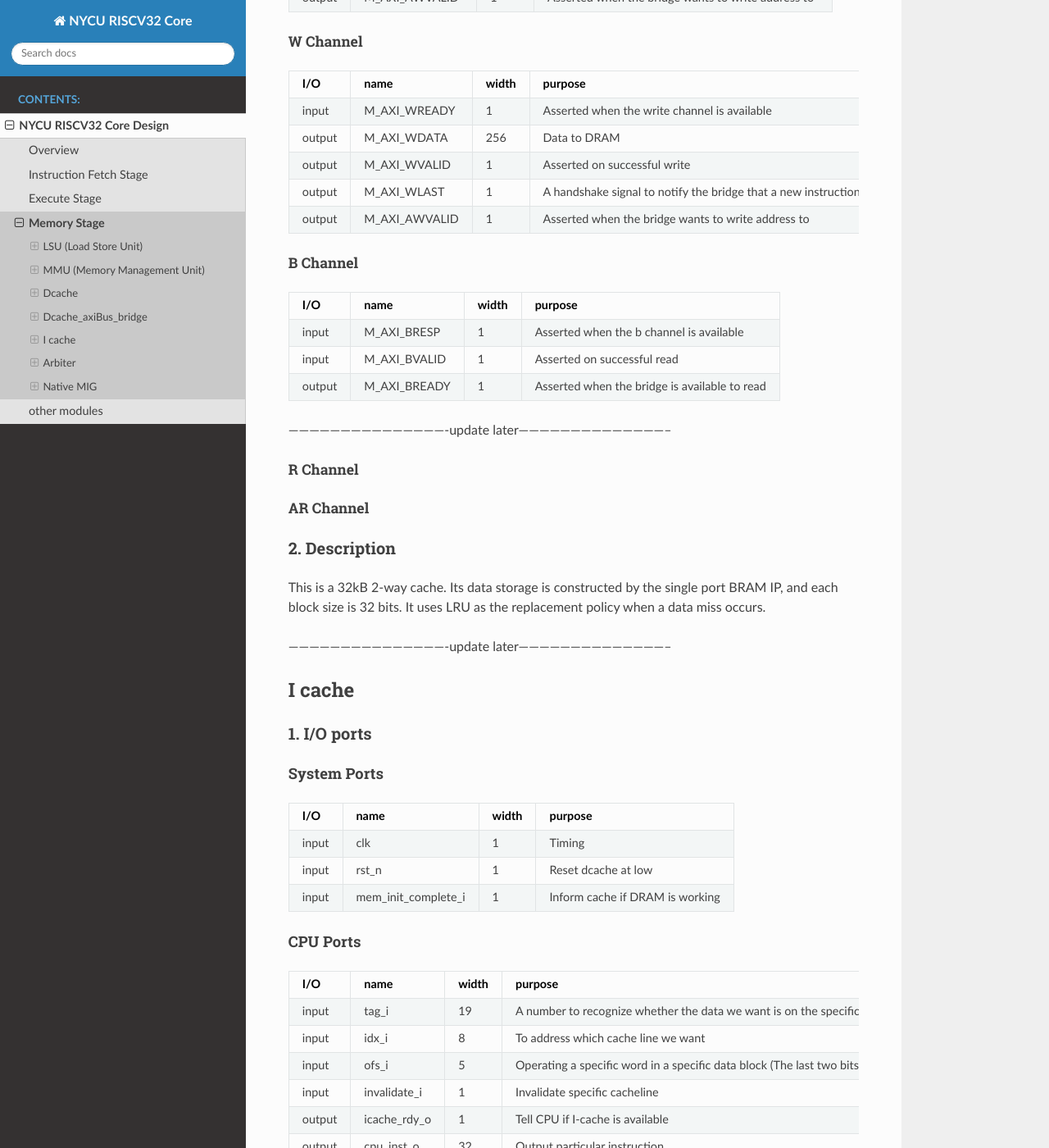
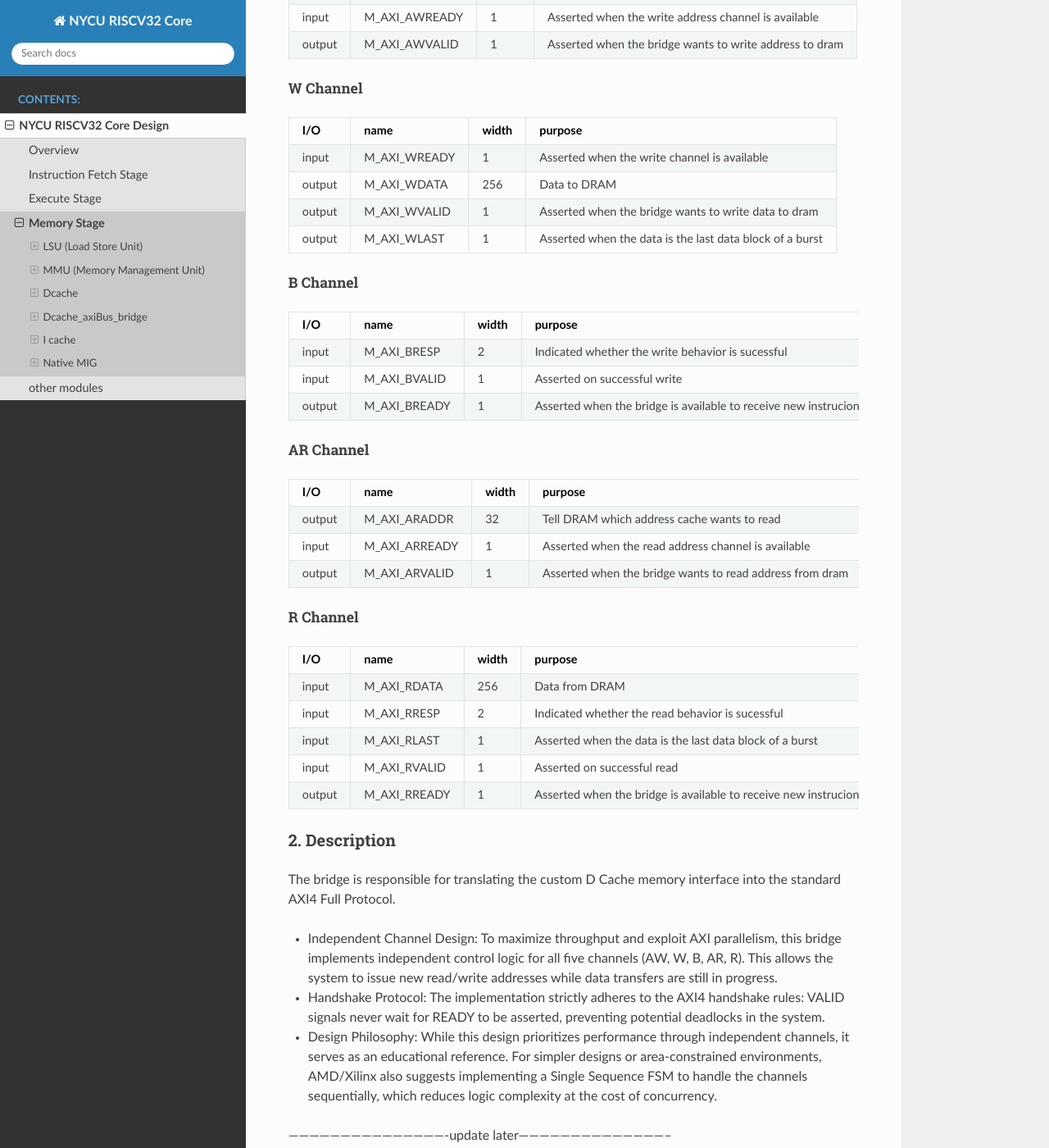
Before and after one commit to ttcn-0906/riscv32-core-doc, a Sphinx documentation site: the page built from docs/source/mem_stage.md, in a window 1280 px wide and 1400 px high, scrolled down 7367 px. Shown: the whole window at 82% size. Built offline with Sphinx 7.4.7 and the Read the Docs theme 3.1.0, drawn with Linux system fonts in a browser that asks for light colours; some of the changed text lies outside the part shown.

Commit message:
Update mem_stage.md

```diff
--- a/docs/source/mem_stage.md
+++ b/docs/source/mem_stage.md
@@ -164,6 +164,7 @@
 | input  | cpu_req_rd   | 1     | CPU wants to read data from the cache                                       |
 | output | cpu_data_o   | 32    | Turn specific data back to the CPU                                          |
 | output | dcache_rdy_o | 1     | A handshake telling CPU if this cache is available or not       |
+| output | dcache_vld_o | 1     | A handshake telling CPU if this cache completes its work       |
 | output | d_exception | 2     | Indicates whether a store or load access fault has occurred       |
 | input  | invalidate_i | 1     | Invalidate specific cacheline                                           |
 | input  | flush_i      | 1     | Flush specific cacheline                                                |
@@ -173,27 +174,29 @@
 | I/O    | name         | width | purpose                                                             |
 |--------|-------------|-------|---------------------------------------------------------------------|
 | output | mem_addr   | 32    | Tell DRAM which address cache wants to write or read                |
+
 ##### Read
 | I/O    | name         | width | purpose                                                             |
 |--------|-------------|-------|---------------------------------------------------------------------|
-| input  | rm_rdy    | 1     | A handshake signal to inform the cache if it can send new instruction to the next stage |
-| input | rm_data   | 256   | Data for DRAM                                                        |
+| input  | rm_rdy    | 1     | A handshake signal to inform the cache if it can send new data to the next stage |
+| input | rm_data   | 256   | Data from DRAM                                                        |
 | input | rm_success | 1     | Asserted on successful cache read                               |
 | input  | rm_complete | 1     | Asserted when the cache read operation completes.                                |
-| output | rm_vld   | 1     | A handshake signal to notify the next cache stage that a new instruction is available    |
+| output | rm_vld   | 1     | Notify the bridge to start a read transaction    |
+
 ##### Write
 | I/O    | name         | width | purpose                                                             |
 |--------|-------------|-------|---------------------------------------------------------------------|
-| input  | wm_rdy    | 1     | A handshake signal to inform cache if it can send new instruction to the next stage |
-| output | wm_data   | 256   | Data from DRAM                                                        |
+| input  | wm_rdy    | 1     | A handshake signal to inform cache if it can send new data to the next stage |
+| output | wm_data   | 256   | Data to DRAM                                                        |
 | input | wm_success | 1     | Asserted on successful cache write                                 |
 | input  | wm_complete | 1    | Asserted when the cache write operation completes                                  |
-| output | wm_vld   | 1     | A handshake signal to notify the next cache stage that a new instruction is available    |
+| output | wm_vld   | 1     | Notify the bridge to start a write transaction    |
 
 
 ### 2. Description
 
-This is a 32kB 2-way cache. Its data storage is constructed by the single port BRAM IP, and each block size is 32 bits. It uses LRU as the replacement policy when a data miss occurs.
+This is a 32KB 2-way Set-Associative Cache. The storage is implemented using Single-Port BRAM IPs. Each Cache Line size is 256 bits (32 bytes), matching the AXI4 burst width. It employs a Least Recently Used (LRU) replacement policy and a Write-back strategy to optimize bus bandwidth.
 
 ## Dcache_axiBus_bridge
 
@@ -210,6 +213,7 @@
 | I/O    | name         | width | purpose                                                             |
 |--------|-------------|-------|---------------------------------------------------------------------|
 | output | mem_addr   | 32    | Tell DRAM which address cache wants to write or read                |
+
 ##### Read
 | I/O    | name         | width | purpose                                                             |
 |--------|-------------|-------|---------------------------------------------------------------------|
@@ -218,6 +222,7 @@
 | output | rm_success | 1     | Asserted on successful read                               |
 | output  | rm_complete | 1     | Asserted when the read operation completes.                                |
 | input | rm_vld   | 1     | A handshake signal to notify the bridge that a new instruction is available    |
+
 ##### Write
 | I/O    | name         | width | purpose                                                             |
 |--------|-------------|-------|---------------------------------------------------------------------|
@@ -233,33 +238,45 @@
 |--------|-------------|-------|---------------------------------------------------------------------|
 | output  | M_AXI_AWADDR    | 32    |  Tell DRAM which address cache wants to write |
 | input  | M_AXI_AWREADY | 1     | Asserted when the write address channel is available |
-| output | M_AXI_AWVALID   | 1     | Asserted when the bridge wants to write address to   |
+| output | M_AXI_AWVALID   | 1     | Asserted when the bridge wants to write address to dram   |
+
 ##### W Channel
 | I/O    | name         | width | purpose                                                             |
 |--------|-------------|-------|---------------------------------------------------------------------|
 | input  | M_AXI_WREADY    | 1     | Asserted when the write channel is available |
 | output | M_AXI_WDATA   | 256   | Data to DRAM                                                        |
-| output | M_AXI_WVALID | 1     | Asserted on successful write                                 |
-| output | M_AXI_WLAST   | 1     | A handshake signal to notify the bridge that a new instruction is available    |
-| output | M_AXI_AWVALID   | 1     | Asserted when the bridge wants to write address to   |
+| output | M_AXI_WVALID | 1     | Asserted when the bridge wants to write data to dram                                |
+| output | M_AXI_WLAST   | 1     |  Asserted when the data is the last data block of a burst    |
+
+
 ##### B Channel
 | I/O    | name         | width | purpose                                                             |
 |--------|-------------|-------|---------------------------------------------------------------------|
-| input  | M_AXI_BRESP    | 1     | Asserted when the b channel is available |
-| input | M_AXI_BVALID | 1     | Asserted on successful read                                 |
-| output | M_AXI_BREADY   | 1     |Asserted when the bridge is available to read |
+| input  | M_AXI_BRESP    | 2     | Indicated whether the write behavior is sucessful |
+| input | M_AXI_BVALID | 1     | Asserted on successful write                                 |
+| output | M_AXI_BREADY   | 1     |Asserted when the bridge is available to receive new instrucion |
 
-
-----------------------------------------------update later--------------------------------------------
+##### AR Channel
+| I/O    | name         | width | purpose                                                             |
+|--------|-------------|-------|---------------------------------------------------------------------|
+| output  | M_AXI_ARADDR    | 32     |  Tell DRAM which address cache wants to read |
+| input | M_AXI_ARREADY | 1     | Asserted when the read address channel is available                                 |
+| output | M_AXI_ARVALID   | 1     |Asserted when the bridge wants to read address from dram |
 
 ##### R Channel
-
-##### AR Channel
+| I/O    | name         | width | purpose                                                             |
+|--------|-------------|-------|---------------------------------------------------------------------|
+| input  | M_AXI_RDATA    | 256     | Data from DRAM |
+| input | M_AXI_RRESP | 2    | Indicated whether the read behavior is sucessful                      |
+| input | M_AXI_RLAST   | 1     |Asserted when the data is the last data block of a burst  |
+| input | M_AXI_RVALID   | 1     |Asserted on successful read   |
+| output | M_AXI_RREADY   | 1     |Asserted when the bridge is available to receive new instrucion  |
 
 ### 2. Description
-
-This is a 32kB 2-way cache. Its data storage is constructed by the single port BRAM IP, and each block size is 32 bits. It uses LRU as the replacement policy when a data miss occurs.
-
+The bridge is responsible for translating the custom D Cache memory interface into the standard AXI4 Full Protocol.
+- Independent Channel Design: To maximize throughput and exploit AXI parallelism, this bridge implements independent control logic for all five channels (AW, W, B, AR, R). This allows the system to issue new read/write addresses while data transfers are still in progress.
+- Handshake Protocol: The implementation strictly adheres to the AXI4 handshake rules: VALID signals never wait for READY to be asserted, preventing potential deadlocks in the system.
+- Design Philosophy: While this design prioritizes performance through independent channels, it serves as an educational reference. For simpler designs or area-constrained environments, AMD/Xilinx also suggests implementing a Single Sequence FSM to handle the channels sequentially, which reduces logic complexity at the cost of concurrency.
 
 ----------------------------------------------update later--------------------------------------------
 ## I cache
@@ -285,56 +302,13 @@
 | output | icache_rdy_o | 1     | Tell CPU if I-cache is available                                        |
 | output | cpu_inst_o   | 32    | Output particular instruction                                           |
 
-#### Arbiter Ports
 
-| I/O    | name         | width | purpose                                                             |
-|--------|-------------|-------|---------------------------------------------------------------------|
-| input  | mem_rdy_i    | 1     | A handshake signal to inform cache if it can send new instruction to arbiter |
-| input  | mem_data_i   | 256   | Data from arbiter (DRAM)                                           |
-| input  | rd_mem_end_i | 1     | Tell cache reading process is done                                  |
-| output | req_rd_mem_o | 1     | Cache requests to read data from memory                               |
-| output | mem_addr_o   | 32    | Tell DRAM which address cache wants to write or read                |
 
 ### 2. Description
 
 This is a 16kB 2-way cache. Its data storage is constructed by BRAM IP, and each block size is 32 bits. It uses FIFO as the replacement policy when a data miss occurs.
 
 
-## Arbiter
-
-### 1. I/O Ports
-
-#### System Ports
-
-| I/O    | name          | width | purpose                   |
-|--------|---------------|-------|---------------------------|
-| input  | clk           | 1     | Timing                    |
-| input  | rst_n         | 1     | Reset caches at low       |
-| input  | init_addr_i   | 32    | Provide DRAM initial values |
-| input  | init_data_i   | 128   | Initial values            |
-| input  | init_end_i    | 1     | Initialization is done    |
-
-#### Dcache Ports
-
-| I/O    | name       | width | purpose                        |
-|--------|------------|-------|--------------------------------|
-| output | d_rd_data_o | 256  | Data Dcache needs             |
-| output | d_rd_end_o  | 1    | Read data process is done      |
-| input  | d_wr_data_i | 256  | Data to store into DRAM        |
-| input  | d_req_wr_i  | 1    | Dcache requests to write to DRAM |
-| input  | d_req_rd_i  | 1    | Dcache requests to read from DRAM |
-| input  | d_addr_i    | 32   | Address for DRAM write/read    |
-| output | d_mem_rdy_o | 1    | Dcache can start to read/write DRAM |
-
-#### Icache Ports
-
-| I/O    | name       | width | purpose                        |
-|--------|------------|-------|--------------------------------|
-| output | i_rd_data_o | 256  | Data Icache needs             |
-| output | i_rd_end_o  | 1    | Read data process is done      |
-| input  | i_req_rd_i  | 1    | Icache requests to read from DRAM |
-| input  | i_addr_i    | 32   | Address for DRAM write/read    |
-| output | i_mem_rdy_o | 1    | Icache can start to read/write DRAM |
 
 #### MIG Ports
 
```
